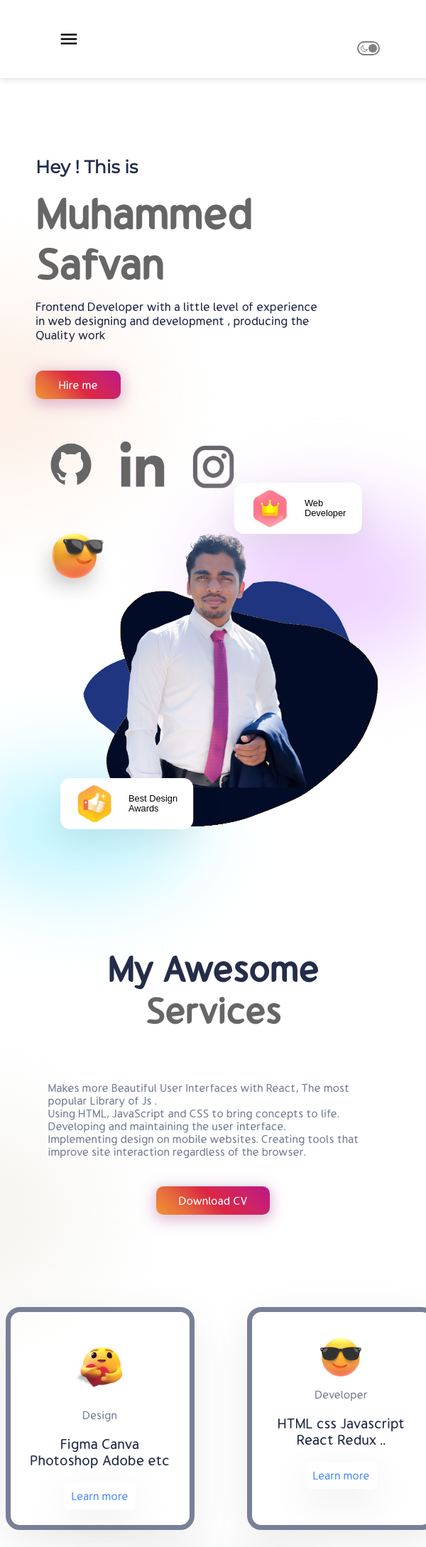
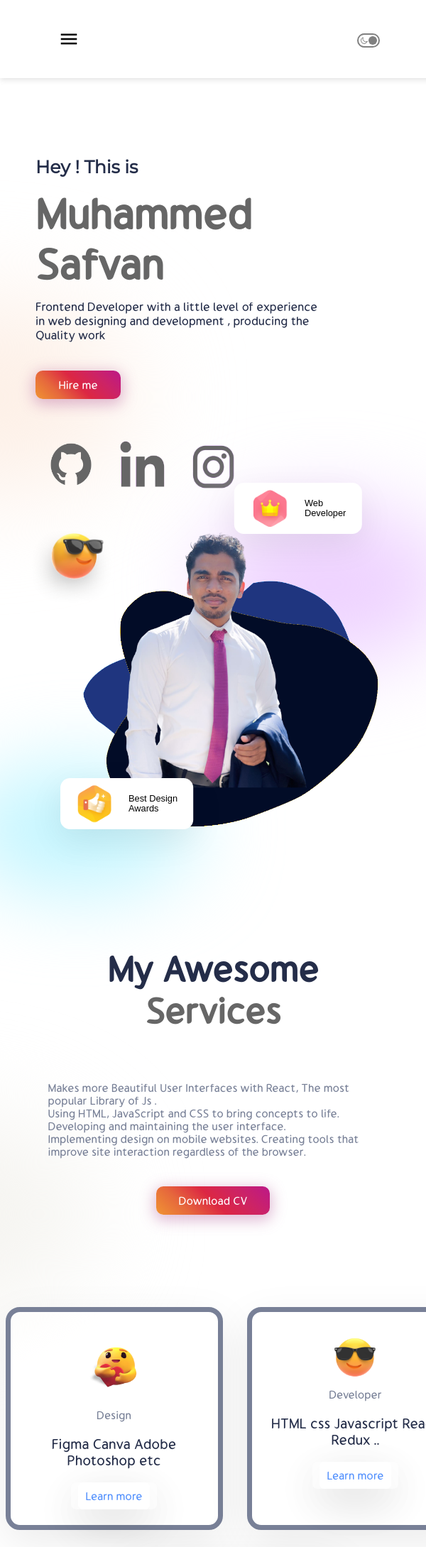
Before and after one commit to safvanms/Portfolio, a React (Create React App) app: page / in a window 600 px wide. Shown: the top 2179 px of the page at 71% size. Built offline with nearby package versions, Linux system fonts and the light colour scheme.

Commit message:
styles updates

```diff
--- a/src/Component/Card/Card.css
+++ b/src/Component/Card/Card.css
@@ -33,10 +33,30 @@
   padding: 10px;
   font-size: 16px;
   color: #5290fd;
+  text-decoration: none;
 }
 
-@media screen and (max-width: 480px) {
+@media screen and (min-width: 301px) and (max-width: 400px) {
 .card{
-  width: auto;
+  width: 14.1rem;
 }
 }
+
+@media screen and (min-width: 401px) and (max-width: 480px) {
+  .card{
+    width: 16rem;
+  }
+  }
+
+  @media screen and (min-width: 481px) and (max-width: 600px) {
+    .card{
+      width: 12rem;
+
+    }
+    }
+
+    @media screen and (min-width: 601px) and (max-width: 700px) {
+      .card{
+        width: 11rem;
+      }
+      }
--- a/src/Component/Card/Card.jsx
+++ b/src/Component/Card/Card.jsx
@@ -7,7 +7,7 @@ export default function Card({emoji , heading , detail}) {
      <img src={emoji} alt="" />
      <span>{heading}</span>
      <span>{detail}</span>
-     <button className="c-button">Learn more</button>
+     <button className="c-button"><a className='c-button' href='https://github.com/safvanms'>Learn more</a></button>
     </div>
   )
 }
--- a/src/Component/Navbar/Navbar.css
+++ b/src/Component/Navbar/Navbar.css
@@ -17,12 +17,6 @@
 .n-name > * {
   width: 79px;
   margin-left: 30px;
-}
-
-@media only screen and (max-width: 700px) {
-  .n-name > * {
-    display: none;
-  }
 }
 
 .n-right {
@@ -71,13 +65,15 @@
   .n-right {
     display: flex;
     justify-content: right;
-    align-items: flex-end;
+    align-items: center;
     margin-right: 30px;
   }
-  .dark-button {
-    margin-bottom: 24px;
-    margin-right: 20px;
+
+  .dark-button{
+   margin-right: 20px;
+
   }
+
   .n-wrapper {
     padding: 15px;
     box-shadow: rgba(99, 99, 99, 0.2) 0px 2px 8px 0px;
@@ -102,12 +98,14 @@
   .n-right {
     display: flex;
     justify-content: right;
-    align-items: flex-end;
+    align-items: center;
     margin-right: 30px;
   }
-  .dark-button {
-    margin-bottom: 25px;
+
+  .dark-button{
+   margin-top: 20px;
   }
+
   .n-wrapper {
     padding: 15px;
     box-shadow: rgba(99, 99, 99, 0.2) 0px 2px 8px 0px;
@@ -136,11 +134,12 @@
   .n-right {
     display: flex;
     justify-content: right;
-    align-items: flex-end;
+    align-items: center;
     margin-right: 30px;
   }
-  .dark-button {
-    margin-bottom: 25px;
+
+  .dark-button{
+   margin-top: 20px;
   }
   .n-wrapper {
     padding: 15px;
@@ -264,3 +263,9 @@ color: black;
   margin: 10px 0px 5px 0px;
   border: 2px solid rgb(127, 126, 126);
 }
+
+@media only screen and (max-width: 700px) {
+  .n-name > * {
+    display: none;
+  }
+}
--- a/src/Component/Services/Services.css
+++ b/src/Component/Services/Services.css
@@ -101,7 +101,7 @@ width: 350px;
 /*  */
 
 
-@media screen and (min-width: 481px) and (max-width: 700px) {
+@media screen and (min-width: 481px) and (max-width: 849px) {
      .services{
          margin-top: -200px;
          flex-direction: column;
@@ -111,13 +111,13 @@ width: 350px;
      }
      .cards{
          display: flex;
+         justify-content: center;
+         align-items: center;
          gap: 17rem;
          padding: 15px;
          padding-right: 20px;
          flex-wrap: wrap;
-         justify-content: center;
          left: -6rem;
-         align-items: center;
      }
      .cards>*{
          position: static;
@@ -136,7 +136,7 @@ width: 350px;
     }
     }
 
-    @media screen and (min-width: 701px) and (max-width: 950px) {
+    @media screen and (min-width: 850px) and (max-width: 950px) {
      .services{
           margin-top: -1000px;
           display: flex;
--- a/src/Component/Services/Services.jsx
+++ b/src/Component/Services/Services.jsx
@@ -43,7 +43,7 @@ export default function Services() {
           <Card
             emoji={HeartEmoji}
             heading={'Design'}
-            detail={'Figma  Canva  Photoshop  Adobe etc '}
+            detail={'Figma  Canva  Adobe Photoshop etc '}
           />
         </motion.div>
         {/* second card */}
@@ -69,7 +69,7 @@ export default function Services() {
           <Card
             emoji={Humble}
             heading={'UI/UX'}
-            detail={'Better UI experiences with the modern patterns '}
+            detail={'Material UI and other best modern libraries '}
           />
         </motion.div>
         <div
```
